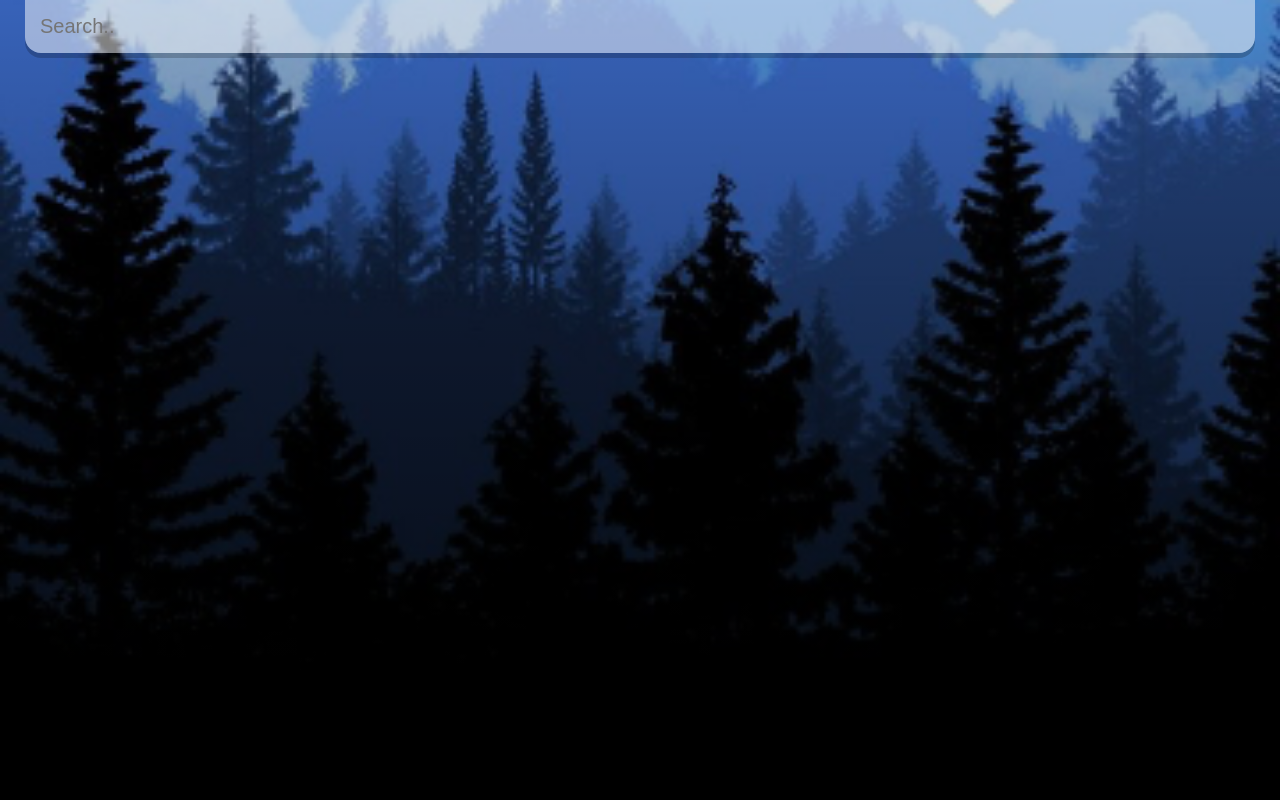
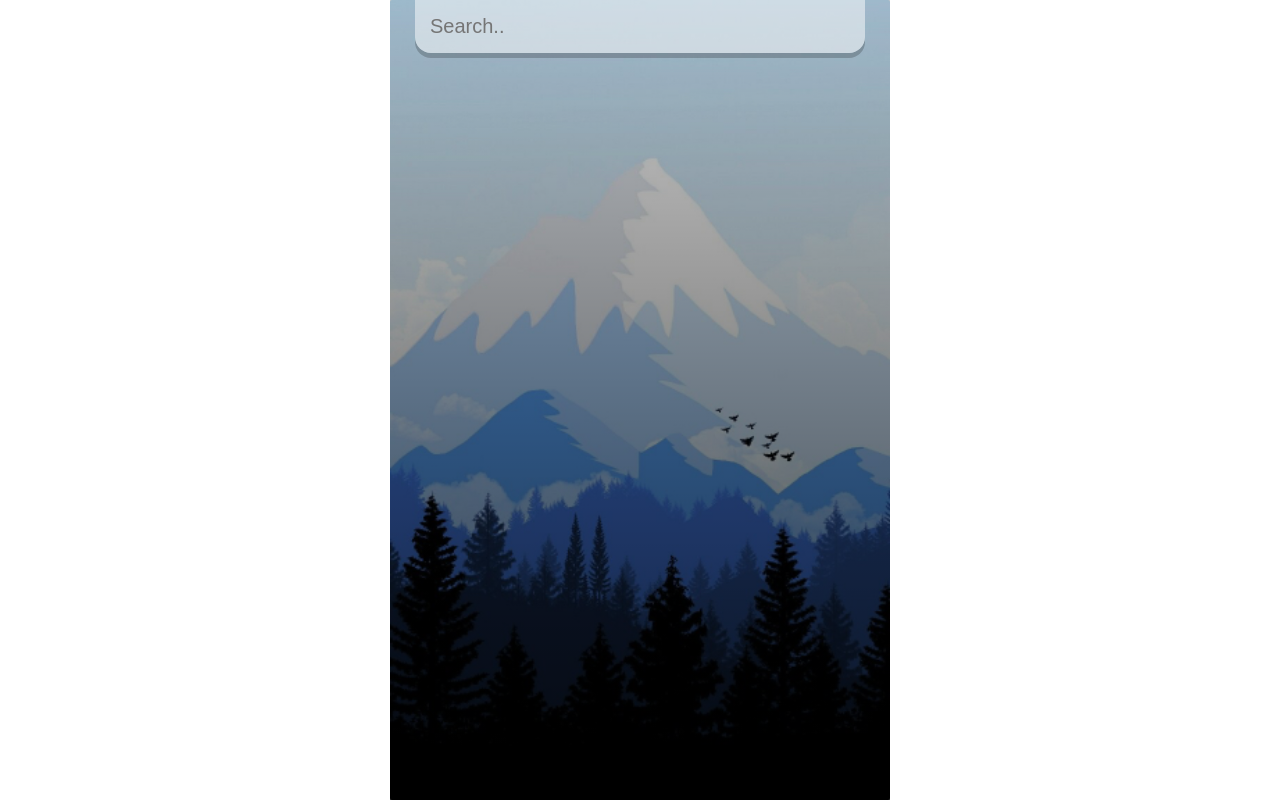
Before and after one commit to AlthafHussainK/weather-react, a React (Create React App) app: page / in a window 1280 px wide. Built offline with nearby package versions, Linux system fonts and the light colour scheme.

Commit message:
update width

```diff
--- a/src/index.css
+++ b/src/index.css
@@ -9,6 +9,9 @@ body {
 }
 
 .app {
+  max-width: 500px;
+  margin: 0 auto;
+  border-radius: 2px;
   background-image: url('./assets/cold-bg.jpg');
   background-size: cover;
   background-position: bottom;
```
